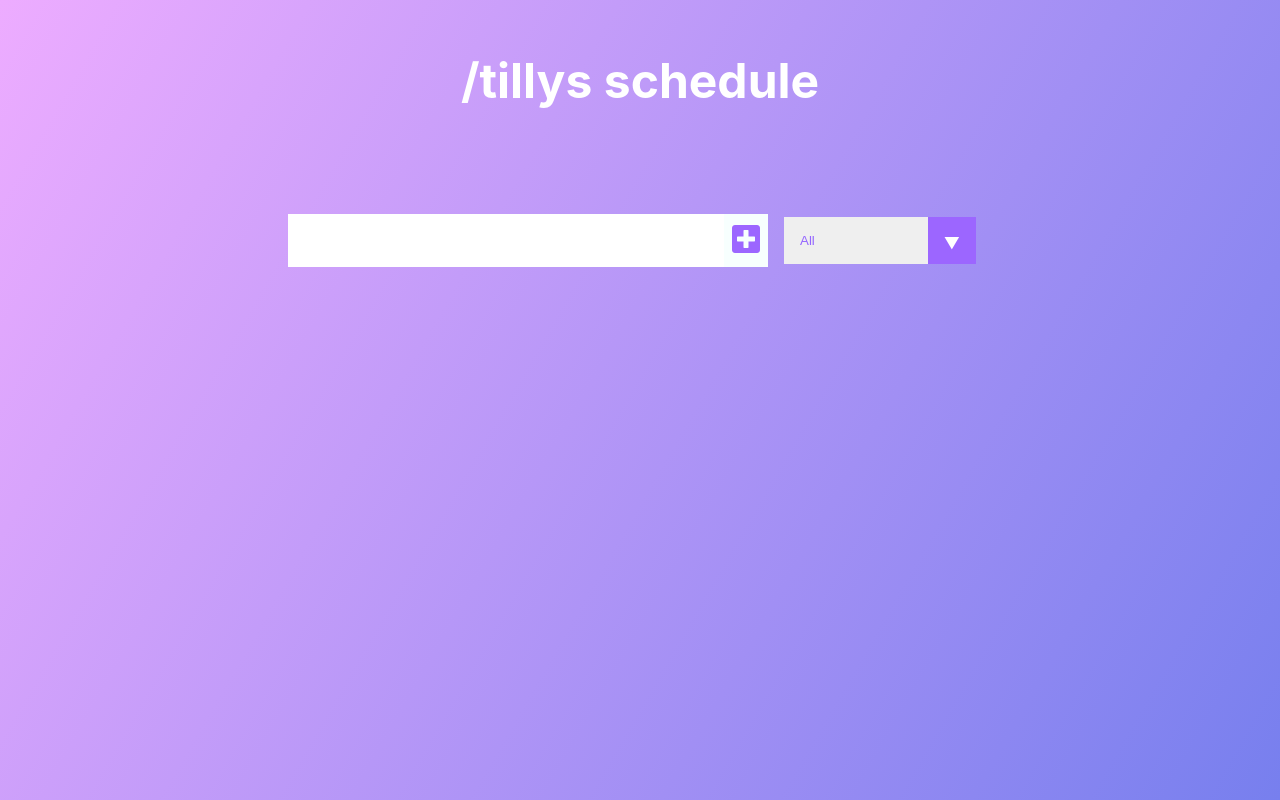
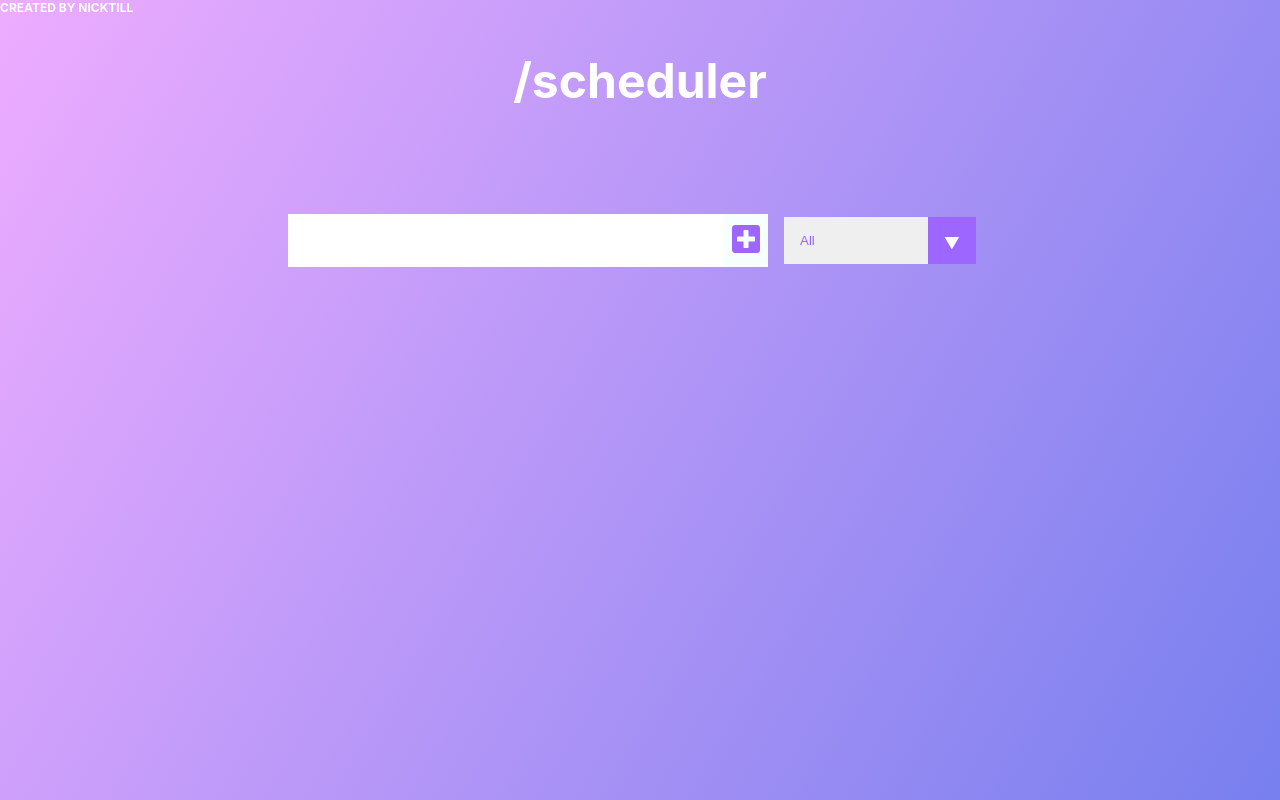
Before and after one commit to nicktill/scheduler-app, a React (Create React App) app: page / in a window 1280 px wide. Built offline with nearby package versions, Linux system fonts and the light colour scheme.

Commit message:
final updates

```diff
--- a/public/index.html
+++ b/public/index.html
@@ -25,7 +25,7 @@
       work correctly both with client-side routing and a non-root public URL.
       Learn how to configure a non-root public URL by running `npm run build`.
     -->
-  <title>React App</title>
+  <title>Scheduler</title>
 </head>
 
 <body>
--- a/src/App.css
+++ b/src/App.css
@@ -2,6 +2,17 @@
   margin: 0;
   padding: 0;
   box-sizing: border-box;
+}
+
+a {
+  text-decoration: none;
+  color: white;
+  position: absolute;
+  top: 0;
+  left: 0;
+  text-transform: uppercase;
+  font-weight: bold;
+  font-size: 12px;
 }
 
 body {
@@ -145,6 +156,15 @@ select {
   pointer-events: none;
 }
 
+.alginTopLeft {
+  color: white;
+  padding: 14px 25px;
+  text-align: center;
+  text-decoration: none;
+  display: inline-block;
+  text-underline-offset: 1000000px;
+}
+
 /* Transition */
 /*
 .select:hover::after {
--- a/src/App.js
+++ b/src/App.js
@@ -10,7 +10,7 @@ function App() {
   return (
     <div className="App">
       <header>
-        <h1>/tillys schedule </h1>
+        <h1>/scheduler </h1>
       </header>
       <Form
         inputText={inputText}
@@ -19,6 +19,7 @@ function App() {
         setInputText={setInputText}
       />
       <TodoList todos={todos} setTodos={setTodos} />
+      <p class="alginTopLeft"><a href="https://nicktill.github.io"> Created by NickTill </a> </p>
 
     </div>
   );
```
